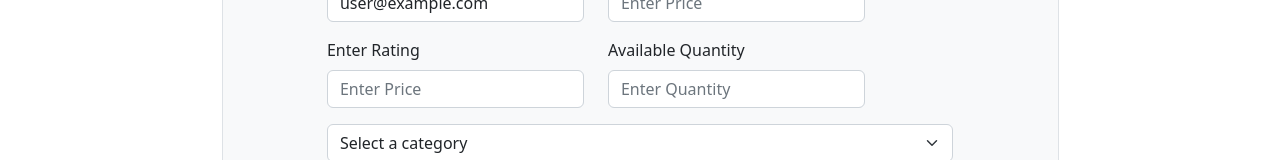
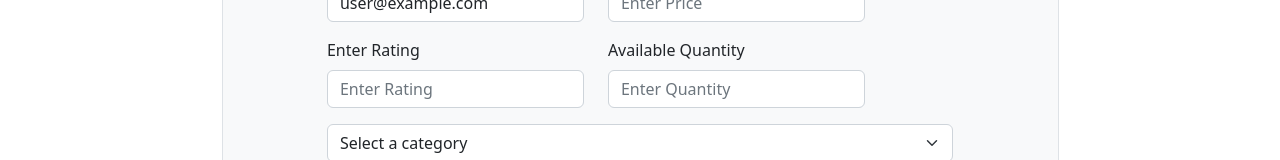
Before and after one commit to Engarif3/Fancy-Cars-Cleint-Side, a React (Vite) app: page /addToy in a window 1280 px wide. Shown: the part 389-549 px from the top of the page. Built offline with nearby package versions, Linux system fonts and the light colour scheme; no server answers; sample sign-in values are in the browser's storage.

Commit message:
final submit

```diff
--- a/src/shared/Navbar/AddToy.jsx
+++ b/src/shared/Navbar/AddToy.jsx
@@ -144,7 +144,7 @@ const AddToy = () => {
                   type="text"
                   name="price"
                   placeholder="Enter Price"
-                  // required
+                  required
                 />
               </Form.Group>
             </div>
@@ -154,7 +154,7 @@ const AddToy = () => {
                 <Form.Control
                   type="text"
                   name="rating"
-                  placeholder="Enter Price"
+                  placeholder="Enter Rating"
                   // required
                 />
               </Form.Group>
@@ -172,7 +172,7 @@ const AddToy = () => {
               aria-label="Default select example"
               onChange={handleCategoryChange}
               value={selectedCategory}
-              // required
+              required
             >
               <option value="">Select a category</option>
               <option value="Sports Car">Sports Car</option>
```
